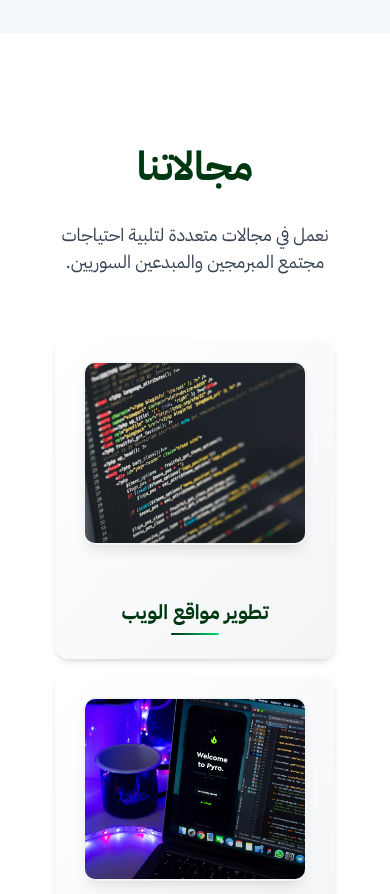
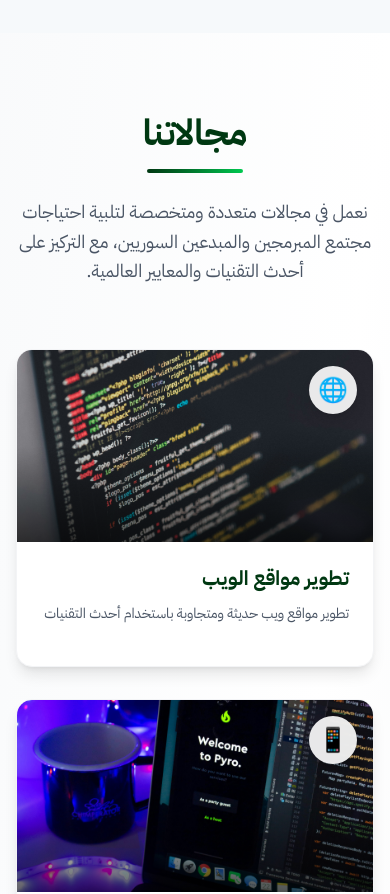
Before and after one commit to tayseer-alrahhal/syrian-programmers, a Next.js app: page / in a window 390 px wide. Shown: the part 2475-3369 px from the top of the page. Built offline with nearby package versions, Linux system fonts and the light colour scheme.

Commit message:
chore: update package dependencies for motion and framer-motion to latest versions; enhance Fields component with detailed descriptions and icons; refine layout in Footer component for improved responsiveness

```diff
--- a/package.json
+++ b/package.json
@@ -16,7 +16,7 @@
     "framer-motion": "^12.19.2",
     "lucide": "^0.525.0",
     "lucide-react": "^0.525.0",
-    "motion": "^12.19.2",
+    "motion": "^12.23.3",
     "next": "15.3.4",
     "nodemailer": "^7.0.4",
     "react": "^19.0.0",
--- a/src/app/layout.tsx
+++ b/src/app/layout.tsx
@@ -20,7 +20,6 @@ export default function RootLayout({
   return (
     <html lang="en" dir="rtl">
       <body className={"antialiased"}>
-
         <Header />
 
         {children}
--- a/src/components/Fields.tsx
+++ b/src/components/Fields.tsx
@@ -3,83 +3,186 @@ import Image from 'next/image';
 import React from 'react'
 import { motion } from 'framer-motion';
 
-
-
-
-
 const fields = [
-    { title: "تطوير مواقع الويب", image: "/fields/fields9.jpg", id: 1 },
-    { title: "تطوير تطبيقات الهاتف المحمول", image: "/fields/fields10.jpg", id: 2 },
-    { title: "الذكاء الاصطناعي وتعلم الآلة", image: "/fields/fields12.jpg", id: 3 },
-    { title: "تحليل البيانات وعلم البيانات", image: "/fields/fields7.jpg", id: 4 },
-    { title: "الامن السيبراني وحماية المعلومات", image: "/fields/fields4.jpg", id: 5 },
-    { title: "برمجة الألعاب والتجارب التفاعلية", image: "/fields/fields5.jpg", id: 6 },
-    { title: "الخوارزميات وهياكل البيانات", image: "/fields/fields1.jpg", id: 7 },
-    { title: "الحوسبة السحابية والخدمات الرقمية", image: "/fields/fields6.jpg", id: 8 },
-    { title: "الروبوتات وإنترنت الأشياء (IoT)", image: "/fields/fields3.jpg", id: 9 },
-
+    {
+        title: "تطوير مواقع الويب",
+        image: "/fields/fields9.jpg",
+        id: 1,
+        description: "تطوير مواقع ويب حديثة ومتجاوبة باستخدام أحدث التقنيات",
+        icon: "🌐"
+    },
+    {
+        title: "تطوير تطبيقات الهاتف المحمول",
+        image: "/fields/fields10.jpg",
+        id: 2,
+        description: "تطوير تطبيقات محمولة متقدمة لأنظمة iOS و Android",
+        icon: "📱"
+    },
+    {
+        title: "الذكاء الاصطناعي وتعلم الآلة",
+        image: "/fields/fields12.jpg",
+        id: 3,
+        description: "بناء نماذج ذكية وحلول تعلم آلة متطورة",
+        icon: "🤖"
+    },
+    {
+        title: "تحليل البيانات وعلم البيانات",
+        image: "/fields/fields7.jpg",
+        id: 4,
+        description: "استخراج الرؤى القيمة من البيانات الضخمة",
+        icon: "📊"
+    },
+    {
+        title: "الأمن السيبراني وحماية المعلومات",
+        image: "/fields/fields4.jpg",
+        id: 5,
+        description: "حماية الأنظمة والشبكات من التهديدات السيبرانية",
+        icon: "🔒"
+    },
+    {
+        title: "برمجة الألعاب والتجارب التفاعلية",
+        image: "/fields/fields5.jpg",
+        id: 6,
+        description: "إنشاء ألعاب وتجارب تفاعلية مبتكرة",
+        icon: "🎮"
+    },
+    {
+        title: "الخوارزميات وهياكل البيانات",
+        image: "/fields/fields1.jpg",
+        id: 7,
+        description: "تصميم خوارزميات فعالة وحلول برمجية محسنة",
+        icon: "⚙️"
+    },
+    {
+        title: "الحوسبة السحابية والخدمات الرقمية",
+        image: "/fields/fields6.jpg",
+        id: 8,
+        description: "تطوير حلول سحابية وخدمات رقمية متقدمة",
+        icon: "☁️"
+    },
+    {
+        title: "الروبوتات وإنترنت الأشياء (IoT)",
+        image: "/fields/fields3.jpg",
+        id: 9,
+        description: "تطوير أنظمة روبوتية وحلول إنترنت الأشياء",
+        icon: "🔧"
+    },
 ];
 
 export default function Fields() {
     return (
-        <section className='bg-white pt-1 pb-12'>
-            <div className='mt-[100px] mx-[50px] flex flex-col items-center justify-center'>
+        <section className="bg-gradient-to-br from-gray-50 via-white to-gray-100 py-20">
+            <div className="max-w-7xl mx-auto px-4 sm:px-6 lg:px-8">
+                {/* Header Section */}
+                <div className="text-center mb-16">
+
                     <motion.h2
-                    initial={{ opacity: 0, y: -30 }}
+                        initial={{ opacity: 0, y: 20 }}
                         whileInView={{ opacity: 1, y: 0 }}
                         viewport={{ once: true }}
-                    transition={{ duration: 0.7, delay: 0.1 }}
-                    className='text-[40px] text-[#003812] font-bold mb-6'>مجالاتنا
+                        transition={{ duration: 0.8, delay: 0.1, ease: "easeOut" }}
+                        className="text-4xl md:text-5xl font-bold text-[#003812] mb-6"
+                    >
+                        مجالاتنا
+                        <span className="block w-24 h-1 bg-gradient-to-r from-[#003812] to-green-500 mx-auto mt-4 rounded-full"></span>
                     </motion.h2>
+
                     <motion.p
-                    initial={{ opacity: 0, y: -20 }}
+                        initial={{ opacity: 0, y: 20 }}
                         whileInView={{ opacity: 1, y: 0 }}
                         viewport={{ once: true }}
-                    transition={{ duration: 0.7, delay: 0.2 }}
-                    className='text-[18px] text-gray-700 max-w-2xl text-center mb-8'>
-                    نعمل في مجالات متعددة لتلبية احتياجات مجتمع المبرمجين والمبدعين السوريين.
+                        transition={{ duration: 0.8, delay: 0.2, ease: "easeOut" }}
+                        className="text-lg text-gray-600 max-w-3xl mx-auto leading-relaxed"
+                    >
+                        نعمل في مجالات متعددة ومتخصصة لتلبية احتياجات مجتمع المبرمجين والمبدعين السوريين،
+                        مع التركيز على أحدث التقنيات والمعايير العالمية.
                     </motion.p>
+                </div>
 
-                <div className='grid grid-cols-1 sm:grid-cols-2 lg:grid-cols-3 gap-x-[160px] gap-y-4 justify-center mt-8'>
-                    {fields.map(({ title, image, id }) => (
+                {/* Fields Grid */}
+                <div className="grid grid-cols-1 md:grid-cols-2 lg:grid-cols-3 gap-8">
+                    {fields.map(({ title, image, id, description, icon }, index) => (
                         <motion.div
                             key={id}
-                            initial={{ opacity: 0, y: 40 }}
-                            whileInView={{ opacity: 1, y: 0 }}
-                            viewport={{ once: true }}
-                            transition={{ duration: 0.7, delay: 0.2 }}
-                            className="group relative flex flex-col items-center justify-between gap-5 p-6 bg-gradient-to-br from-white via-gray-50 to-gray-100  rounded-xl shadow-md hover:shadow-2xl hover:scale-[1.02] transition-all duration-500 ease-out max-w-[280px] min-h-[320px] cursor-pointer overflow-hidden"
+                            initial="hidden"
+                            whileInView="visible"
+                            viewport={{ once: true, amount: 0.2 }}
+                            variants={{
+                                hidden: { opacity: 0, y: 30, scale: 0.95 },
+                                visible: { opacity: 1, y: 0, scale: 1 },
+                            }}
+                            transition={{
+                                duration: 0.6,
+                                delay: index * 0.1,
+                                ease: "easeOut",
+                            }}
+                            className="group relative cursor-pointer"
                         >
-                            <div className="absolute inset-0 bg-gradient-to-r from-blue-50/30 to-green-50/30 opacity-0 group-hover:opacity-100 transition-opacity duration-500"></div>
-
-                            <div className="relative z-10 w-[220px] h-[180px] rounded-lg overflow-hidden shadow-lg ring-2 ring-gray-100 group-hover:ring-blue-200 transition-all duration-300">
+                            <div className="bg-white rounded-2xl shadow-lg hover:shadow-2xl transition-all duration-500 ease-out overflow-hidden border border-gray-100 hover:border-[#003812]/20 h-full">
+                                {/* Image Container */}
+                                <div className="relative h-48 overflow-hidden">
                                     <Image
-                                    width={220}
-                                    height={180}
+                                        width={400}
+                                        height={192}
                                         src={image}
                                         alt={title}
                                         className="w-full h-full object-cover group-hover:scale-110 transition-transform duration-700 ease-out"
                                     />
-                                <div className="absolute bottom-0 left-0 right-0 h-8 bg-gradient-to-t from-black/20 to-transparent"></div>
+                                    <div className="absolute inset-0 bg-gradient-to-t from-black/60 via-transparent to-transparent"></div>
+
+                                    {/* Icon Overlay */}
+                                    <div className="absolute top-4 right-4 w-12 h-12 bg-white/90 backdrop-blur-sm rounded-full flex items-center justify-center shadow-lg group-hover:scale-110 transition-transform duration-300">
+                                        <span className="text-2xl">{icon}</span>
                                     </div>
 
-                            <div className="relative z-10 flex flex-col items-center gap-2 text-center">
-                                <h3 className="text-xl font-bold text-[#003812] group-hover:text-[#004d18] transition-colors duration-300 leading-tight px-2">
+                                    {/* Hover Overlay */}
+                                    <div className="absolute inset-0 bg-[#003812]/80 opacity-0 group-hover:opacity-100 transition-opacity duration-300 flex items-center justify-center">
+                                        <div className="text-center text-white">
+                                            <div className="w-16 h-16 bg-white/20 rounded-full flex items-center justify-center mx-auto mb-3">
+                                                <span className="text-3xl">{icon}</span>
+                                            </div>
+                                        </div>
+                                    </div>
+                                </div>
+
+                                {/* Content */}
+                                <div className="p-6">
+                                    <h3 className="text-xl font-bold text-[#003812] mb-3 group-hover:text-[#004d18] transition-colors duration-300 leading-tight">
                                         {title}
                                     </h3>
-                                <div className="w-12 h-0.5 bg-gradient-to-r from-[#003812] to-green-400 rounded-full group-hover:w-16 transition-all duration-300"></div>
+
+                                    <p className="text-gray-600 text-sm leading-relaxed mb-4 line-clamp-3">
+                                        {description}
+                                    </p>
+
                                 </div>
-
-                            <div className="absolute top-3 right-3 w-6 h-6 bg-[#003812]/10 rounded-full flex items-center justify-center opacity-0 group-hover:opacity-100 transition-opacity duration-300">
-                                <div className="w-2 h-2 bg-[#003812] rounded-full"></div>
                             </div>
-
-                            <div className="absolute inset-0 rounded-xl bg-gradient-to-r from-blue-400/20 via-green-400/20 to-blue-400/20 opacity-0 group-hover:opacity-100 transition-opacity duration-500 -z-10 blur-sm"></div>
                         </motion.div>
                     ))}
                 </div>
 
-
+                {/* Bottom CTA */}
+                <motion.div
+                    initial={{ opacity: 0, y: 20 }}
+                    whileInView={{ opacity: 1, y: 0 }}
+                    viewport={{ once: true }}
+                    transition={{ duration: 0.8, delay: 0.5, ease: "easeOut" }}
+                    className="text-center mt-16"
+                >
+                    <div className="bg-gradient-to-r from-[#003812] to-green-600 rounded-2xl p-8 text-white">
+                        <h3 className="text-2xl font-bold mb-4">هل تريد الانضمام إلى مجتمعنا؟</h3>
+                        <p className="text-lg opacity-90 mb-6">
+                            انضم إلى آلاف المبرمجين السوريين المبدعين وابدأ رحلتك في عالم البرمجة
+                        </p>
+                        <motion.button
+                            whileHover={{ scale: 1.05 }}
+                            whileTap={{ scale: 0.95 }}
+                            className="bg-white text-[#003812] px-8 py-3 rounded-full font-semibold hover:bg-gray-100 transition-colors duration-300 shadow-lg"
+                        >
+                            ابدأ الآن
+                        </motion.button>
+                    </div>
+                </motion.div>
             </div>
         </section>
     )
--- a/src/components/Footer.tsx
+++ b/src/components/Footer.tsx
@@ -10,7 +10,7 @@ export default function Footer() {
 
     return (
         <footer
-            className='mt-[100px] m-2 w-[98%] max-md:w-[97%] mx-auto rounded-lg bg-gradient-to-b from-[#0f1018] via-[#171927] to-[#222430] py-8'>
+            className='mt-[100px] m-2 w-[97%]  mx-auto rounded-lg bg-gradient-to-b from-[#0f1018] via-[#171927] to-[#222430] py-8'>
             <div className=' flex flex-col items-center justify-center text-center text-white'>
                 <div className='max-md:mx-[50px] flex max-md:flex-col items-center justify-center gap-10 mt-10 mb-14'>
                     <h2>باب الانضمام إلى المبادرة مفتوح الآن — شاركنا رحلتنا نحو التميّز.</h2>
```
Also changed, not shown: 1 other file (tests, documents, lock files or other folders). Lines whose indentation alone changed are shown as unchanged.
